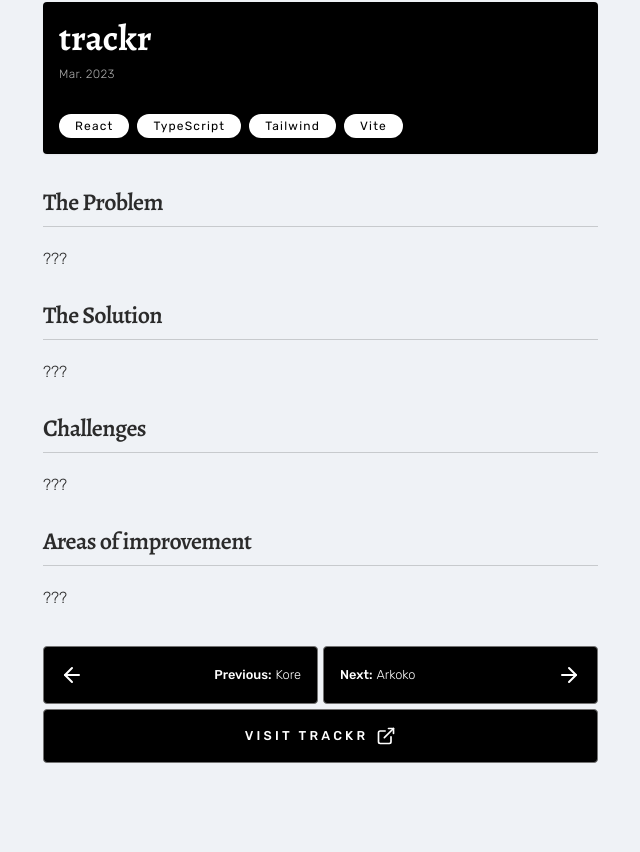
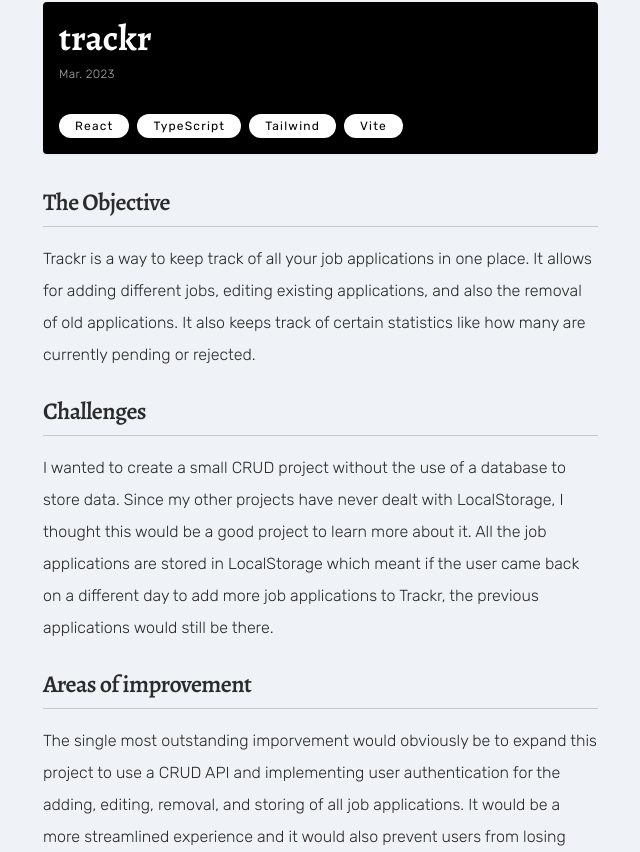
Before and after one commit to Yezo/portfolio-v2, a Next.js app: page /works/trackr in a window 1280 px wide. Shown: the part 408-1260 px from the top of the page, without its empty margins (299-939 px from the left). Built offline with nearby package versions, Linux system fonts and the light colour scheme; a web font is replaced by a local one.

Commit message:
add text content for trackr

```diff
--- a/src/app/works/trackr/page.tsx
+++ b/src/app/works/trackr/page.tsx
@@ -36,23 +36,18 @@ export default function TrackrPage() {
 
       <section className="mt-8 space-y-6">
         <div>
-          <TitleH2>The Problem</TitleH2>
-          <Paragraph>{`???`}</Paragraph>
-        </div>
-
-        <div>
-          <TitleH2>The Solution</TitleH2>
-          <Paragraph>{`???`}</Paragraph>
+          <TitleH2>The Objective</TitleH2>
+          <Paragraph>{`Trackr is a way to keep track of all your job applications in one place. It allows for adding different jobs, editing existing applications, and also the removal of old applications. It also keeps track of certain statistics like how many are currently pending or rejected. `}</Paragraph>
         </div>
 
         <div>
           <TitleH2>Challenges</TitleH2>
-          <Paragraph>{`???`}</Paragraph>
+          <Paragraph>{`I wanted to create a small CRUD project without the use of a database to store data. Since my other projects have never dealt with LocalStorage, I thought this would be a good project to learn more about it. All the job applications are stored in LocalStorage which meant if the user came back on a different day to add more job applications to Trackr, the previous applications would still be there.`}</Paragraph>
         </div>
 
         <div>
           <TitleH2>Areas of improvement</TitleH2>
-          <Paragraph>{`???`}</Paragraph>
+          <Paragraph>{`The single most outstanding imporvement would obviously be to expand this project to use a CRUD API and implementing user authentication for the adding, editing, removal, and storing of all job applications. It would be a more streamlined experience and it would also prevent users from losing their existing data in cases where the user uses a different device for their job applications. `}</Paragraph>
         </div>
       </section>
 
```
